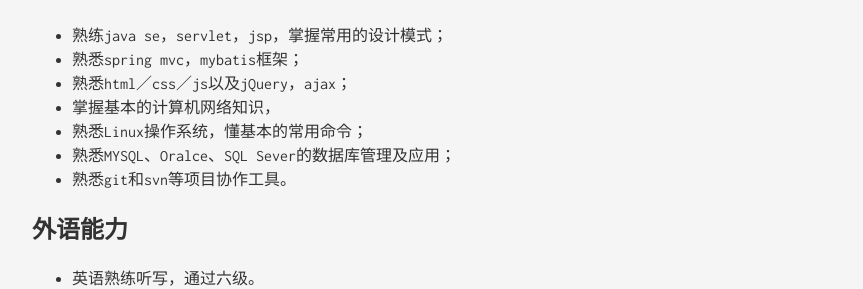
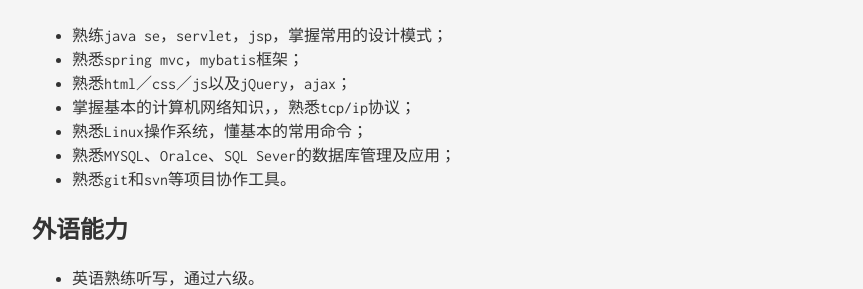
Before and after one commit to ihurui/ihurui.github.io, a Jekyll site: the page built from about/index.html, in a window 1280 px wide. Shown: the part 579-868 px from the top of the page, without its empty margins (208-1071 px from the left). Built offline with Jekyll 4.4.1, drawn with Linux system fonts in a browser that asks for light colours.

Commit message:
简历补充

```diff
--- a/about/index.html
+++ b/about/index.html
@@ -36,7 +36,7 @@
 <li>熟练java se，servlet，jsp，掌握常用的设计模式；</li>
 <li>熟悉spring mvc，mybatis框架；</li>
 <li>熟悉html／css／js以及jQuery，ajax；</li>
-<li>掌握基本的计算机网络知识，</li>
+<li>掌握基本的计算机网络知识，，熟悉tcp/ip协议；</li>
 <li>熟悉Linux操作系统，懂基本的常用命令；</li>
 <li>熟悉MYSQL、Oralce、SQL Sever的数据库管理及应用；</li>
 <li>熟悉git和svn等项目协作工具。</li>
```
Also changed, not shown: 1 other file.
